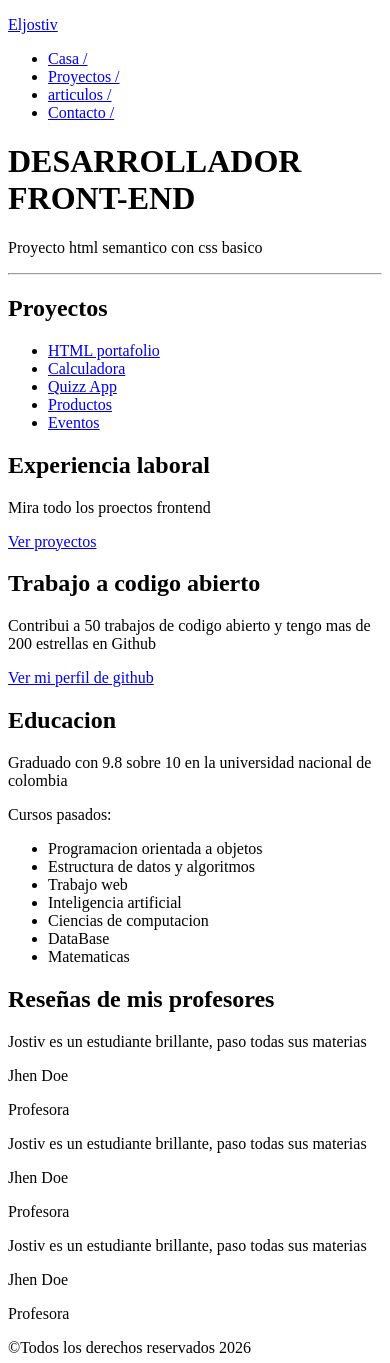
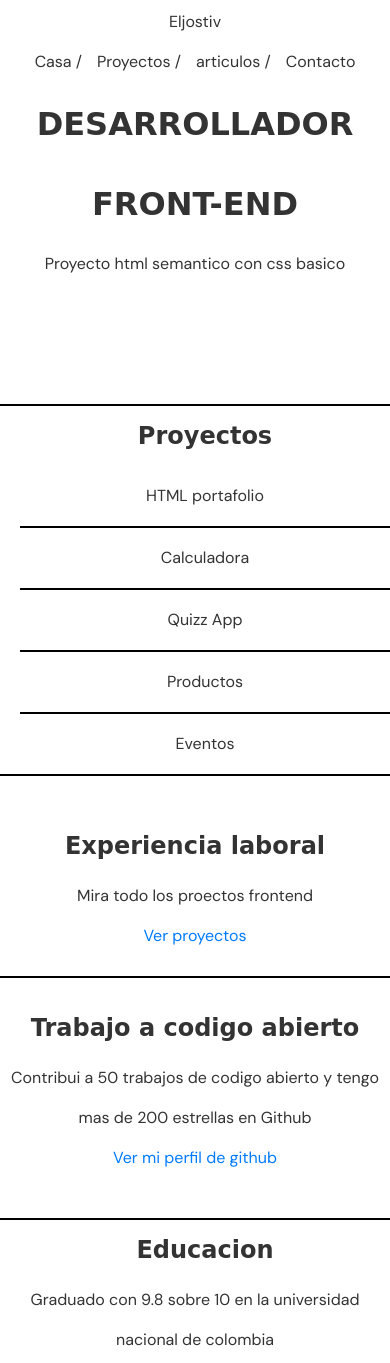
Before and after one commit to ElJostiv/Proyecto-2-bennigner---MULTI---Pagina-Web-HTML-SEMANTICA, a plain HTML site: page index.html in a window 390 px wide. Shown: the top 1363 px of the page. Drawn offline with Linux system fonts and the light colour scheme; a web font is replaced by a local one.

Commit message:
Añadir estilos Css, modo oscuro y responsive

```diff
--- a/index.html
+++ b/index.html
@@ -6,6 +6,18 @@
     <meta name="viewport" content="width=device-width, initial-scale=1.0">
     <meta title=" Diseño Web Básico - Inicio">
     <title>Diseño Web Básico - Inicio</title>
+    <link rel="stylesheet" href="/style.css">
+    <link rel="preconnect" href="https://fonts.googleapis.com">
+    <link rel="preconnect" href="https://fonts.gstatic.com" crossorigin>
+    <link
+        href="https://fonts.googleapis.com/css2?family=DM+Sans:ital,opsz,wght@0,9..40,100..1000;1,9..40,100..1000&display=swap"
+        rel="stylesheet">
+
+    <link rel="preconnect" href="https://fonts.googleapis.com">
+    <link rel="preconnect" href="https://fonts.gstatic.com" crossorigin>
+    <link
+        href="https://fonts.googleapis.com/css2?family=DM+Sans:ital,opsz,wght@0,9..40,100..1000;1,9..40,100..1000&family=Jim+Nightshade&display=swap"
+        rel="stylesheet">
 
     <meta name="description" content="Pagina basica para aprender fundamentos de HTML Semantico">
 </head>
@@ -18,7 +30,7 @@
                 <li><a href="index.html">Casa /</a></li>
                 <li><a href="Proyectos.html">Proyectos /</a></li>
                 <lI><a href="articulos.html">articulos /</a></li>
-                <li><a href="contacto.html">Contacto /</a></li>
+                <li><a href="contacto.html">Contacto </a></li>
             </ul>
         </nav>
     </header>
@@ -29,13 +41,12 @@
         <p>Proyecto html semantico con css basico</p>
     </main>
 
-    <hr>
 
 
-
+    <div class="contenedor-secundario">
         <aside>
             <h2>Proyectos</h2>
-        <ul>
+            <ul class="borde">
                 <li><a href="#">HTML portafolio</a></li>
                 <li><a href="#">Calculadora</a></li>
                 <li><a href="#">Quizz App</a></li>
@@ -44,6 +55,7 @@
             </ul>
         </aside>
 
+        <div class="contenedor-interno">
             <section>
                 <h2>Experiencia laboral</h2>
                 <p>Mira todo los proectos frontend</p>
@@ -55,11 +67,16 @@
                 <p>Contribui a 50 trabajos de codigo abierto y tengo mas de 200 estrellas en Github</p>
                 <p><a href="#">Ver mi perfil de github</a></p>
             </section>
+        </div>
+
 
         <aside>
             <h2>Educacion</h2>
+
             <p>Graduado con 9.8 sobre 10 en la universidad nacional de colombia</p>
+            <br>
             <p>Cursos pasados:</p>
+            <br>
             <ul>
                 <li>Programacion orientada a objetos</li>
                 <li>Estructura de datos y algoritmos</li>
@@ -70,10 +87,13 @@
                 <li>Matematicas</li>
             </ul>
         </aside>
+    </div>
+
     <!-- Fin del contenido principal que debe ser dividido en 3 secciones horizontales con la misma altura -->
 
-    <h2>Reseñas de mis profesores</h2>
+    <h2 class="titulo-h2">Reseñas de mis profesores</h2>
 
+    <div class="contenedor-final">
         <article>
             <p> Jostiv es un estudiante brillante, paso todas sus materias</p>
             <p>Jhen Doe</p>
@@ -91,13 +111,12 @@
             <p>Jhen Doe</p>
             <p>Profesora</p>
         </article>
-
+    </div>
     <!--3 reseñas de profesores que igualmente tienen que ir alineadas horizontalmente-->
 
-    <footer>
+    <footer class="footer">
         <p>©Todos los derechos reservados 2026</p>
     </footer>
-
 </body>
 
 </html>
--- /dev/null
+++ b/style.css
@@ -0,0 +1,190 @@
+/* Variables CSS para facilitar el uso de colores y el modo oscuro */
+:root {
+    --bg-color: #ffffff;
+    --text-color: #333333;
+    --border-color: #000000;
+    --hover-color: #f0f0f0;
+    --font-family: "DM Sans", sans-serif;
+}
+
+/* Reset básico */
+* {
+    margin: 0;
+    padding: 0;
+    box-sizing: border-box;
+    /* Esto hace que el padding no aumente el tamaño de los elementos */
+}
+
+body {
+    font-family: var(--font-family);
+    background-color: var(--bg-color);
+    color: var(--text-color);
+    line-height: 2.5;
+}
+
+.navegacion-principal {
+    display: flex;
+    justify-content: space-between;
+    align-items: center;
+    padding: 2px;
+}
+
+.items-nav {
+    display: flex;
+    list-style: none;
+    gap: 15px;
+}
+
+a {
+    text-decoration: none;
+    color: var(--text-color);
+}
+
+.titulo {
+    text-align: center;
+    padding-bottom: 100px;
+}
+
+
+.contenedor-secundario {
+    display: flex;
+    gap: 20px;
+    margin-top: 20px;
+    margin-bottom: 30px;
+    border-top: 2px solid var(--border-color);
+    border-bottom: 2px solid var(--border-color);
+}
+
+.contenedor-secundario>aside:first-child {
+    flex: 2;
+}
+
+.contenedor-secundario>.contenedor-interno {
+    flex: 3;
+}
+
+.contenedor-secundario>aside:last-child {
+    flex: 3;
+}
+
+.contenedor-interno {
+    border-left: 2px solid var(--border-color);
+    border-right: 2px solid var(--border-color);
+    padding: 0 20px;
+}
+
+.contenedor-interno section {
+
+    padding: 20px 0;
+}
+
+.contenedor-interno section:first-child {
+    border-bottom: 2px solid var(--border-color);
+}
+
+.borde li {
+    border-bottom: 2px solid var(--border-color);
+    padding: 10px 0;
+    margin-left: 20px;
+    list-style: none;
+}
+
+.contenedor-interno a {
+    color: #007bff;
+}
+
+aside li:last-child {
+    border-bottom: none;
+}
+
+.contenedor-secundario>aside:last-child ul {
+    list-style: none;
+}
+
+.contenedor-secundario>aside:last-child li::before {
+    content: "-";
+}
+
+h1,
+h2,
+h3,
+h4,
+h5,
+h6 {
+    font-family: 'Jim Nightshade', cursive;
+}
+
+.contenedor-final {
+    display: flex;
+    gap: 20px;
+    margin-top: 20px;
+    margin-bottom: 40px;
+}
+
+
+.contenedor-final article {
+    border: 2px solid var(--border-color);
+    border-radius: 20px;
+    padding: 20px;
+    text-align: center;
+    flex: 1;
+    margin: 40px;
+
+}
+
+.contenedor-final article p:nth-child(2),
+.contenedor-final article p:nth-child(3) {
+    color: #888888
+}
+
+.footer {
+    text-align: center;
+    margin-top: 20px;
+}
+
+aside h2 {
+    margin-left: 20px;
+}
+
+.titulo-h2 {
+    margin: 20px;
+}
+
+@media (max-width: 768px) {
+    .contenedor-secundario {
+        flex-direction: column;
+        gap: 0;
+        text-align: center;
+    }
+
+    .contenedor-interno {
+        border-left: none;
+        border-right: none;
+        border-top: 2px solid var(--border-color);
+        border-bottom: 2px solid var(--border-color);
+        padding: 20px 0;
+    }
+
+    .contenedor-final {
+        flex-direction: column;
+        gap: 0;
+    }
+
+    .navegacion-principal {
+        flex-direction: column;
+        gap: 0;
+    }
+}
+
+@media (prefers-color-scheme: dark) {
+    :root {
+        --bg-color: #1a1a1a;
+        --text-color: #f0f0f0;
+        --border-color: #555555;
+        --hove-color: #333333;
+    }
+
+    .contenedor-interno a {
+        color: #4da3ff;
+    }
+}
```
Also changed, not shown: Proyectos.html (+24 -6 lines), articulos.html (+24 -6 lines), contacto.html (+26 -7 lines). Lines whose indentation alone changed are shown as unchanged.
